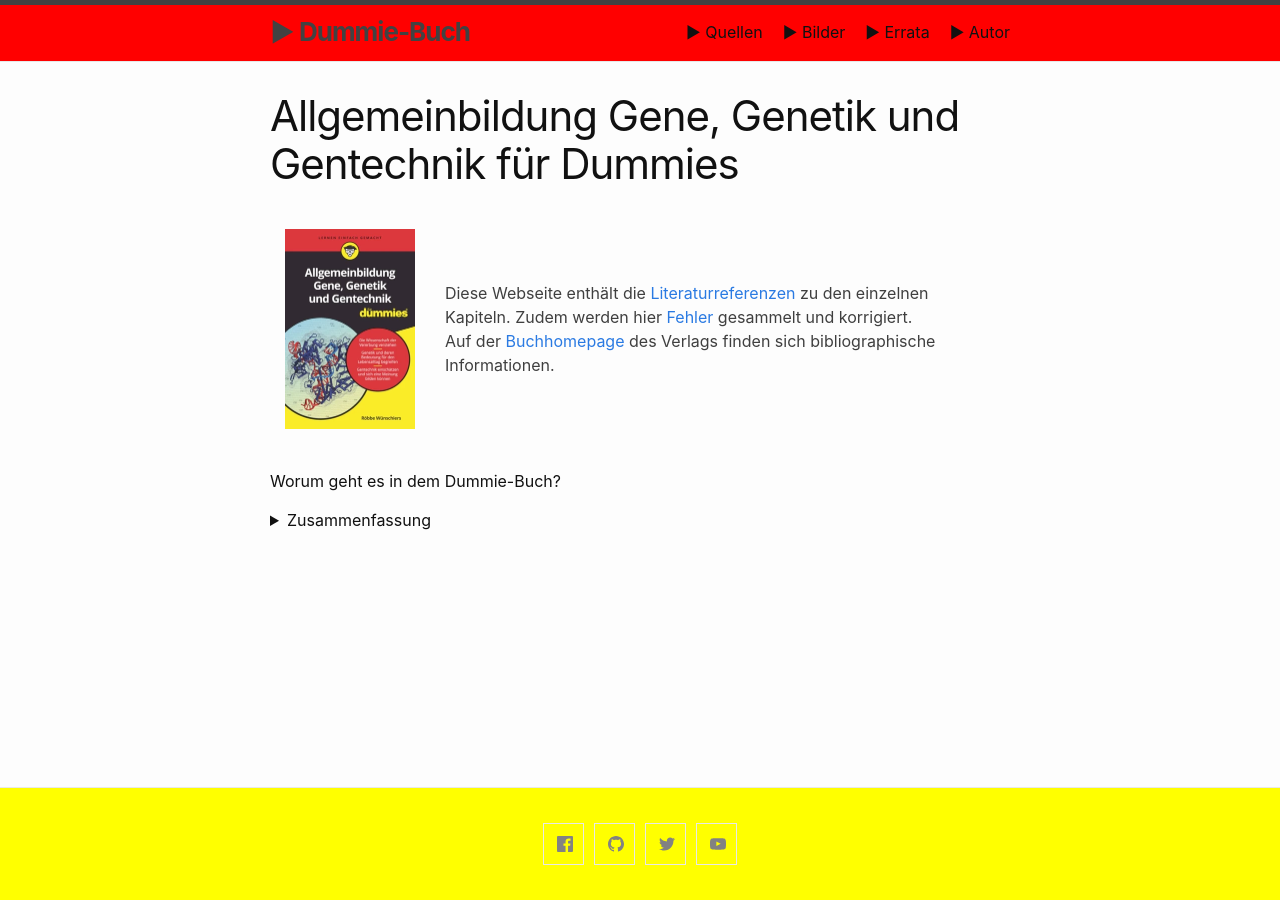
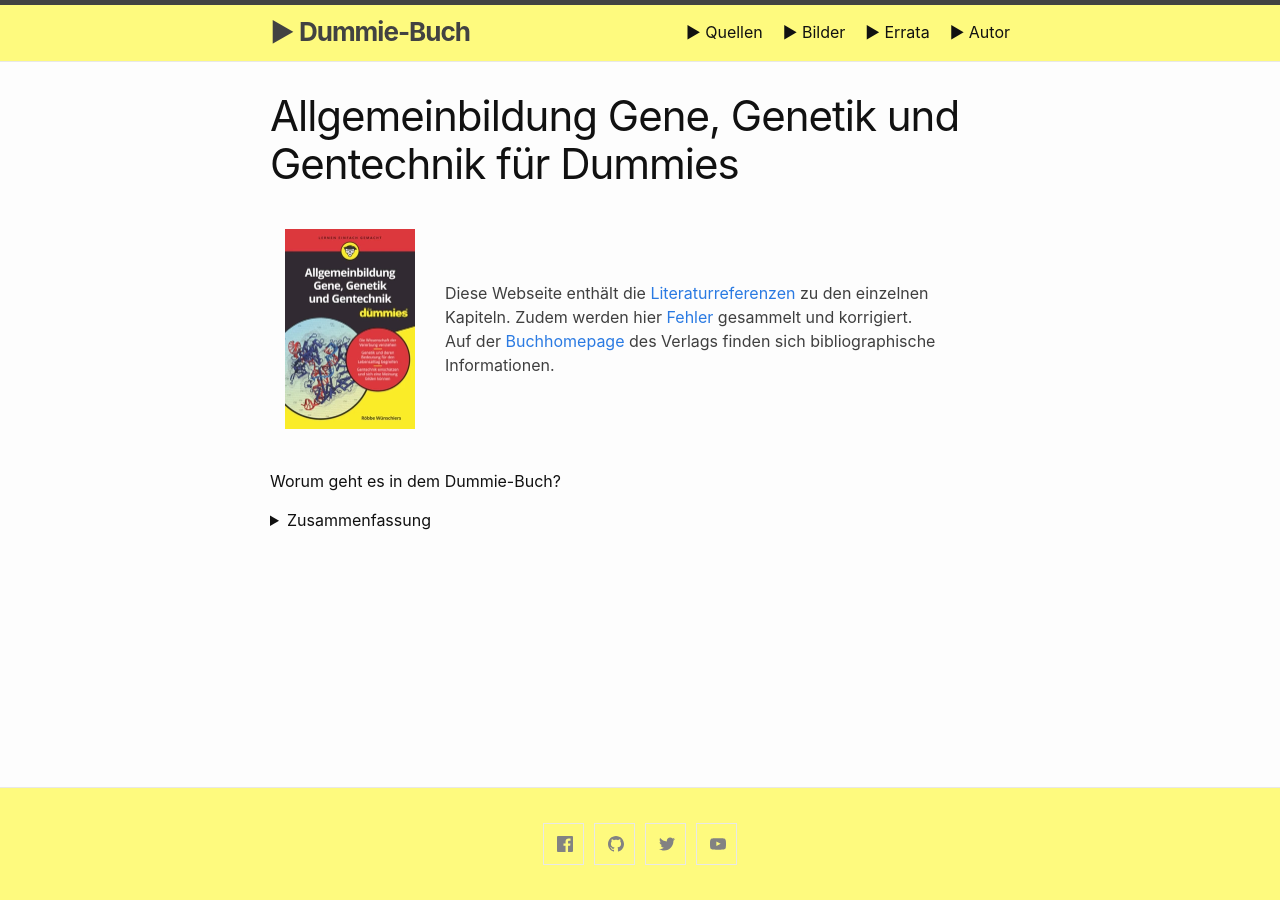
Before and after one commit to awkologist/dummie, a Jekyll site: the page built from index.md, in a window 1280 px wide. Built offline with Jekyll 4.4.1, drawn with Linux system fonts in a browser that asks for light colours; Markdown is read by kramdown in place of the engine named in the settings.

Commit message:
Update _layout.scss

```diff
--- a/_sass/minima/_layout.scss
+++ b/_sass/minima/_layout.scss
@@ -6,7 +6,7 @@
   border-bottom: 1px solid $border-color-01;
   min-height: $spacing-unit * 1.865;
   line-height: $base-line-height * $base-font-size * 2.25;
-  background-color: red;
+  background-color: rgb(254,250,126);
 
   // Positioning context for the mobile navigation icon
   position: relative;
@@ -125,7 +125,7 @@
 .site-footer {
   border-top: 1px solid $border-color-01;
   padding: $spacing-unit 0;
-  background-color: yellow;
+  background-color: rgb(254,250,126);
 }
 
 .footer-heading {
```
